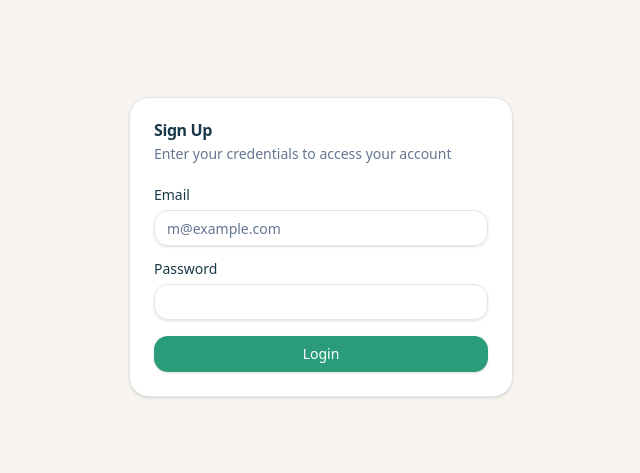
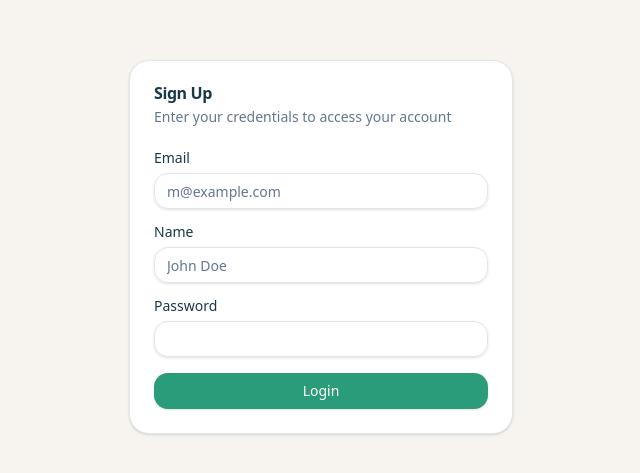
Before and after one commit to kasandra0/happytailsshelter_frontend, a React app in the folder app/: page /signup in a window 1280 px wide. Shown: the part 153-626 px from the top of the page, without its empty margins (319-959 px from the left). Built offline with nearby package versions, Linux system fonts and the light colour scheme; the HTML template or start-up script is replaced by a standard one.

Commit message:
adding field name on sign up page

```diff
--- a/app/src/pages/SignUpPage.tsx
+++ b/app/src/pages/SignUpPage.tsx
@@ -82,6 +82,18 @@ export default function LoginPage({
                 </div>
 
                 <div className="grid gap-2">
+                  <Label htmlFor="Name">Name</Label>
+                  <Input
+                    id="name"
+                    type="text"
+                    placeholder="John Doe"
+                    value={email}
+                    onChange={(e) => setEmail(e.target.value)}
+                    required
+                  />
+                </div>
+
+                <div className="grid gap-2">
                   <Label htmlFor="password">Password</Label>
                   <Input
                     id="password"
```
